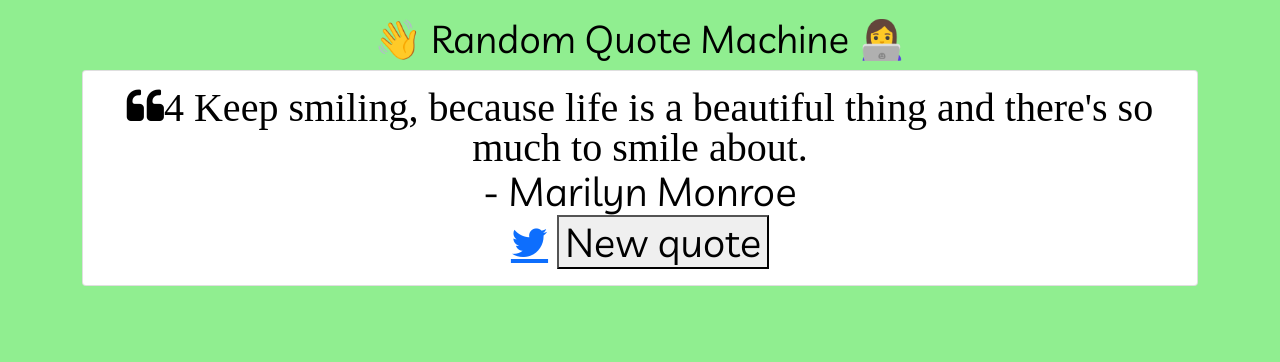
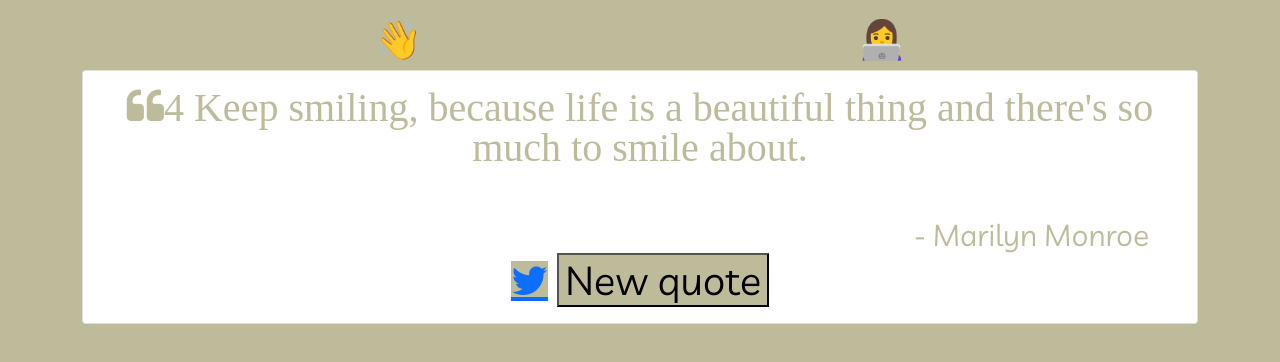
Before and after one commit to eluizaTsuda/fcc-random-quote, a plain HTML site: page index.html in a window 1280 px wide. Both pictures are taken after a click on the button "New quote". Drawn offline with nearby package versions, Linux system fonts and the light colour scheme.

Commit message:
changing colors with each new quote

```diff
--- a/index.html
+++ b/index.html
@@ -46,7 +46,7 @@
                             id="tweet-quote"
                             class="button fa fa-twitter"
                             title="Tweet this quote!"
-                            target="_top">
+                            target="_blank">
                         </a>
                         <button
                             id="new-quote"
@@ -65,6 +65,9 @@
         src="https://cdn.jsdelivr.net/npm/bootstrap@5.1.3/dist/js/bootstrap.bundle.min.js" integrity="sha384-ka7Sk0Gln4gmtz2MlQnikT1wXgYsOg+OMhuP+IlRH9sENBO0LRn5q+8nbTov4+1p" crossorigin="anonymous">
     </script>
 
+    <script src="https://cdnjs.cloudflare.com/ajax/libs/jquery/3.1.0/jquery.min.js"></script>
+    <script src="https://cdnjs.cloudflare.com/ajax/libs/jqueryui/1.12.0/jquery-ui.min.js"></script>
+
     <script src="https://cdn.freecodecamp.org/testable-projects-fcc/v1/bundle.js"></script>
 
 </body>
--- a/script.js
+++ b/script.js
@@ -1,34 +1,49 @@
-const quoteBox = [
+const quoteBox =   [
   {quote:"1 The greatest glory in living lies not in never falling, but in rising every time we fall.",
-     author:"- Nelson Mandela"
+    author:"Nelson Mandela"
   },
   {quote:"2 The way to get started is to quit talking and begin doing.",
-     author:"- Walt Disney"
+    author:"Walt Disney"
   },
   {quote:"3 Many of life's failures are people who did not realize how close they were to success when they gave up.",
-     author:"- Thomas A. Edison"
+    author:"Thomas A. Edison"
   },
   {quote:"4 Keep smiling, because life is a beautiful thing and there's so much to smile about.",
-     author:"- Marilyn Monroe"
+    author:"Marilyn Monroe"
   },
   {quote:"5 The purpose of our lives is to be happy.",
-     author:"- Dalai Lama"
+    author:"Dalai Lama"
   },
   {quote:"6 If you want to live a happy life, tie it to a goal, not to people or things.",
-     author:"- Albert Einstein"
+    author:"Albert Einstein"
   },
   {quote:"7 The big lesson in life, baby, is never be scared of anyone or anything.",
-     author:"– Frank Sinatra"
+    author:"Frank Sinatra"
   },
-    {quote:"8 I’ve missed more than 9000 shots in my career. I’ve lost almost 300 games. 26 times I’ve been trusted to take the game winning shot and missed. I’ve failed over and over and over again in my life. And that is why I succeed.",
-     author:"- Michael Jordan"
+  {quote:"8 I have missed more than 9000 shots in my career. I have lost almost 300 games. 26 times I have been trusted to take the game winning shot and missed. I have failed over and over and over again in my life. And that is why I succeed.",
+    author:"Michael Jordan"
   },
   {quote:"9 Love the life you live. Live the life you love.",
-     author:"- Bob Marley"
+    author:"Bob Marley"
   },
   {quote:"10 Your time is limited, so don't waste it living someone else's life. Don't be trapped by dogma — which is living with the results of other people's thinking.",
-     author:"- Steve Jobs"
+    author:"Steve Jobs"
   }
+];
+
+var colors = [
+  '#16a085',
+  '#27ae60',
+  '#2c3e50',
+  '#f39c12',
+  '#e74c3c',
+  '#9b59b6',
+  '#FB6964',
+  '#342224',
+  '#472E32',
+  '#BDBB99',
+  '#77B1A9',
+  '#73A857'
 ];
 
 document.getElementsByTagName("h1")[0].style.fontSize = "3vw";
@@ -45,5 +60,21 @@ const quoteBox = [
 
   document.getElementById("tweet-quote").href = twitter_link;
   document.getElementById("text").innerText = quoteBox[nRandom-1].quote;
-    document.getElementById("author").innerText = quoteBox[nRandom-1].author;
+  document.getElementById("author").innerText = `- ` + quoteBox[nRandom-1].author;
+
+
+  var color = Math.floor(Math.random() * colors.length);
+  $('html body').animate(
+    {
+      backgroundColor: colors[color],
+      color: colors[color]
+    },
+    1000
+  );
+  $('.button').animate(
+    {
+      backgroundColor: colors[color]
+    },
+    1000
+  );
 }
--- a/style.css
+++ b/style.css
@@ -10,16 +10,8 @@ body {
     text-align: center;
 }
 
-/*
-#quote-box {
-    margin: auto;
-    border-radius: 4px;
-    position: relative;
-    width: 385px;
-    padding: 80px 50px;
-    display: table;
-    background-color: rgb(240, 236, 236);
-}
+
+
 
 .q-text {
     i {
@@ -35,14 +27,15 @@ body {
 }
 
 .q-author {
-    width: 450px;
+    width: 1050px;
     height: auto;
     clear: both;
     padding-top: 50px;
+    padding-left: 450px;
     font-size: 0.75em;
     text-align: right;
 }
-
+/*
 .buttons {
     width: 450px;
     margin: auto;
```
Lines whose indentation alone changed are shown as unchanged.
